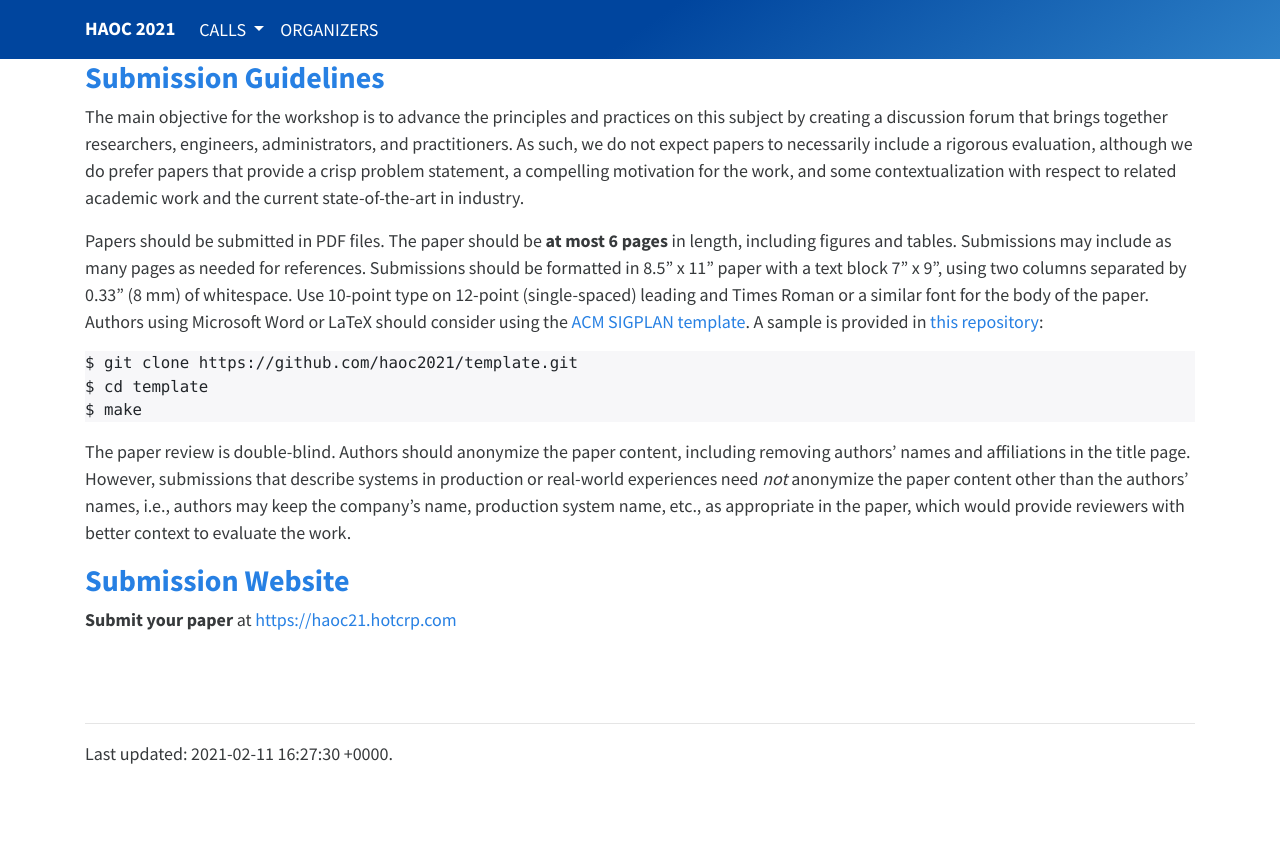
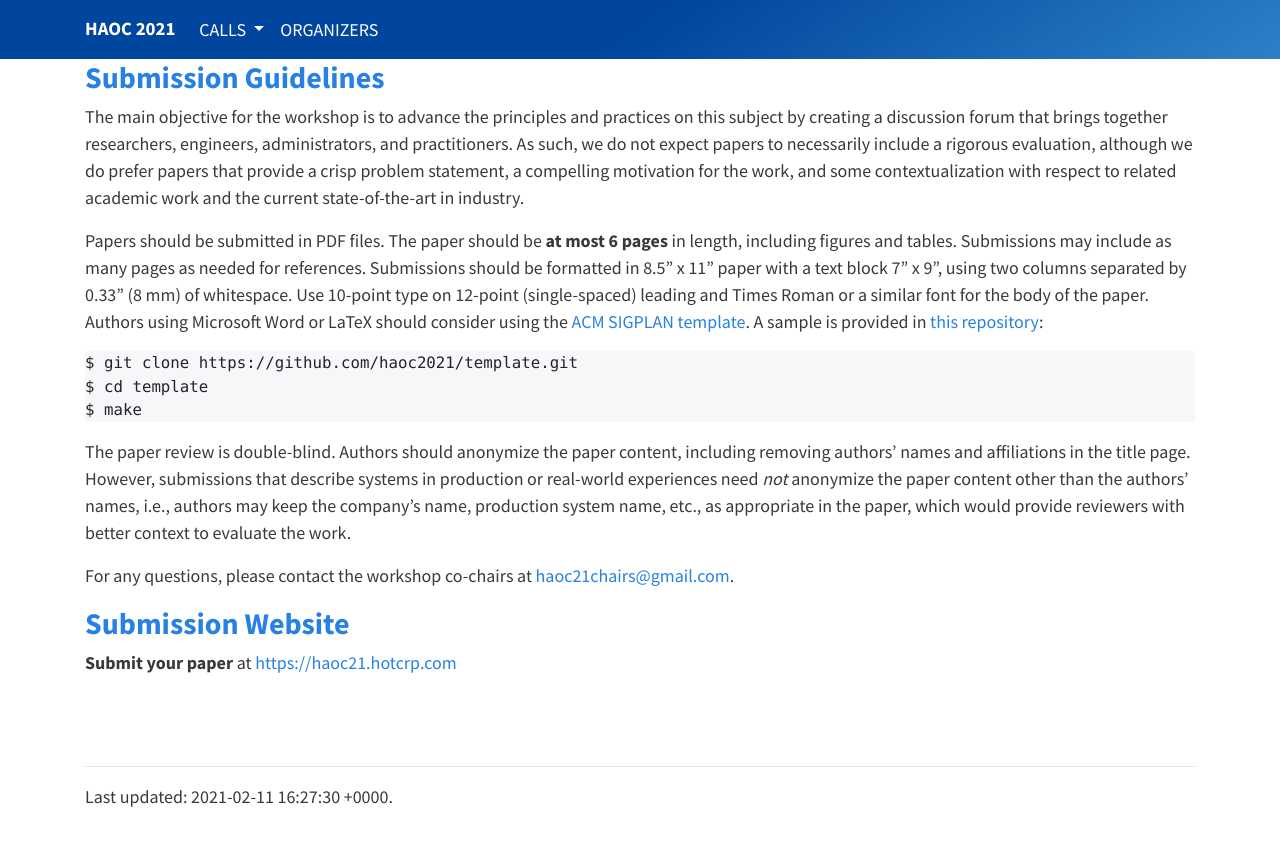
Before and after one commit to haoc2021/haoc2021.github.io, a Jekyll site: the page built from cfp.md, in a window 1280 px wide and 900 px high, scrolled down 1048 px. Shown: the top 846 px of the window. Built offline with Jekyll 4.4.1, drawn with Linux system fonts in a browser that asks for light colours.

Commit message:
add contact email

```diff
--- a/cfp.md
+++ b/cfp.md
@@ -70,6 +70,8 @@ authors' names, i.e., authors may keep the company's name, production
 system name, etc., as appropriate in the paper, which would provide
 reviewers with better context to evaluate the work.
 
+For any questions, please contact the workshop co-chairs at [haoc21chairs@gmail.com](mailto:haoc21chairs@gmail.com).
+
 <h2 class="text-primary">Submission Website</h2>
 
 **Submit your paper** at [https://haoc21.hotcrp.com](https://haoc21.hotcrp.com)
```
